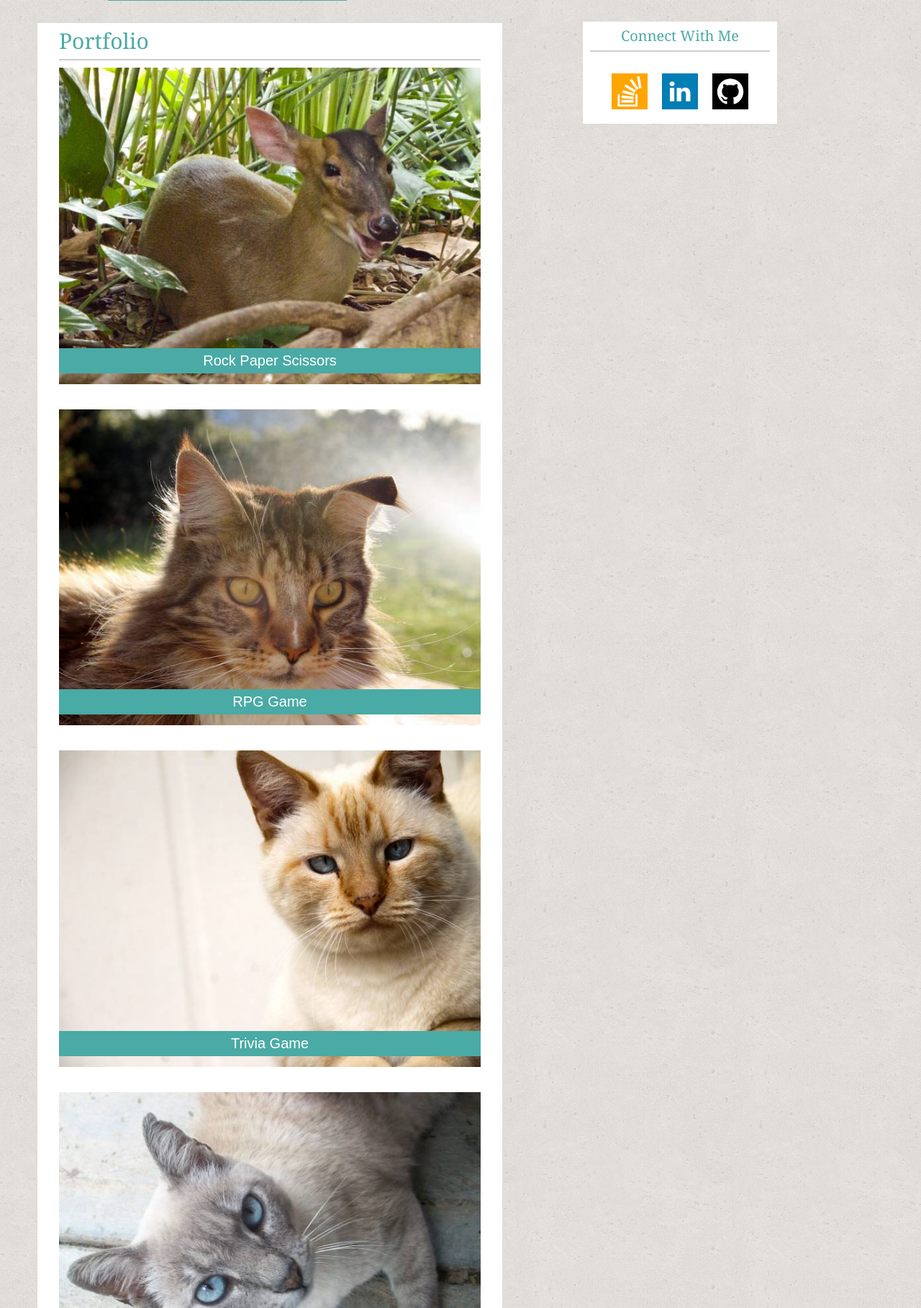
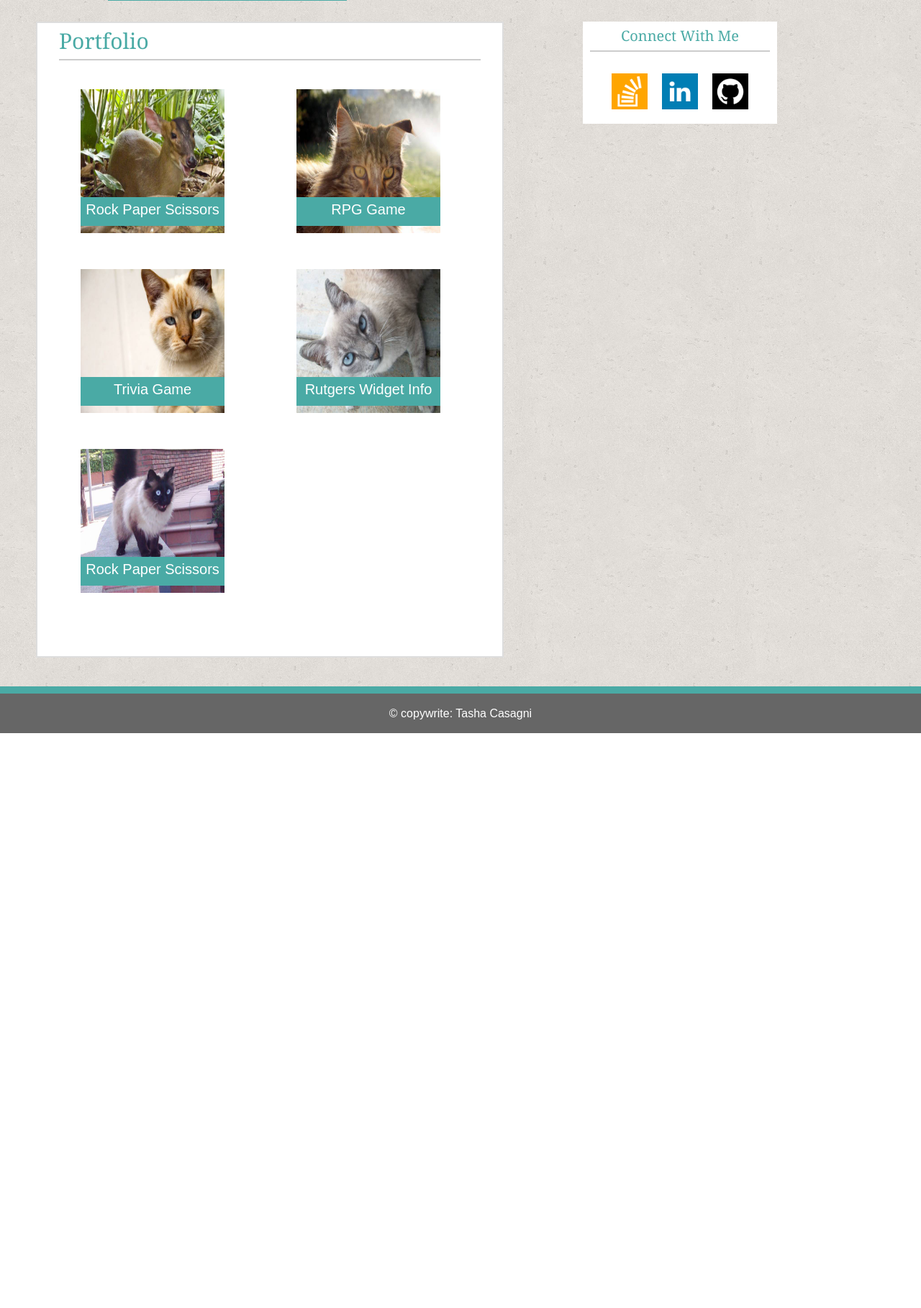
Before and after one commit to Tasha-GitHub/Responsive-Portfolio, a PHP site: page /portfolio.html in a window 1280 px wide. Shown: the part 102-1920 px from the top of the page at 72% size. After the commit the page ends 1121 px from the top, so only its background shows below. Run offline with PHP 8.4, Linux system fonts and the light colour scheme.

Commit message:
fixed table

```diff
--- a/assets/style/style.css
+++ b/assets/style/style.css
@@ -169,66 +169,70 @@ html, body {
 	padding-left: 30px
 }
 
-.projects img {
-	height: 100%;
-	width: 100%;
 
-}
 
 /* formatting just for my projects page */
 
 .project-header {
 	color:#ffffff;
 	text-align: center;
-	color:#ffffff;
 	font-size: 20px;
-
+	height: 10px;
 }
 
 .header-div{
 	float: left;
-	height: 100%;
-	width: 100%;
+	height: 20px;
 	position: relative;
 	top: -50px;
 	padding: 10px 0px 10px 0px;
 	background-color: #4aaaa5;
 	width:100%;
-	height: 100%;
 }
 
-.rockPaper {
+.projects img {
+	height: 100%;
 	width: 100%;
 
 }
-
-
-
-.hangman {
-	width: 100%;
+.row-1, .row-2, .row-3{
+position: relative;
 
 }
 
-.trivia {
-	width: 100%;
+.project-item{
+	height: 200px;
+	position: absolute;
+	width: 200px;
+	margin: 30px;
 
 }
 
+.projects {
+	height: 850px;
+}
 
-.widget {
-	width: 100%;
+.hangman {
+	top: 0px;
+	left: 0px;
+}
+.RPG {
+	top: 0px;
+	left: 300px;
 
 }
-
-.RPG {
-	width: 100%;
+.trivia {
+	top: 250px;
+	left: 0px;
+}
+.widget {
+	top: 250px;
+	left: 300px;
 
 }
-
-
-table, th, td {
-    padding: 40px 20px 40px 20px;
-
+.rockPaper {
+	top: 500px;
+	left: 0px;
 }
 
 
--- a/portfolio.html
+++ b/portfolio.html
@@ -23,36 +23,36 @@
 		<section class="projects">
 			<h2> Portfolio </h2>
 				<div class="table">
-					<div>
-						<div class="hangman">
+					<div class="row-1">
+						<div class="hangman project-item">
 							<img src="assets/images/hang-man.jpg" alt="Hangman Image">
 							<div class="header-div">
 								<p class="project-header"> Rock Paper Scissors </p>
 							</div>
 						</div>
-						<div class="RPG">
+						<div class="RPG project-item">
 							<img src="assets/images/role-player.jpg" alt="RPG Image">
 							<div class="header-div">
 								<p class="project-header"> RPG Game </p>
 							</div>
 						</div>
 					</div>
-					<div>
-						<div class="trivia">
+					<div class="row-2">
+						<div class="trivia project-item">
 							<img src="assets/images/trivia.jpg" alt="Trivia Image">
 							<div class="header-div">
 								<p class="project-header"> Trivia Game </p>
 							</div>
 						</div>
-						<div class="widget">
+						<div class="widget project-item">
 							<img src="assets/images/widget-info.jpg" alt="Widget Image">
 							<div class="header-div">
 								<p class="project-header"> Rutgers Widget Info  </p>
 							</div>
 						</div>
 					</div>
-					<div>
-						<div class="rockPaper">
+					<div class="row-3">
+						<div class="rockPaper project-item">
 							<img src="assets/images/rock-paper.jpg" alt="Rock-paper-scissors Image">
 							<div class="header-div">
 								<p class="project-header"> Rock Paper Scissors </p>
```
